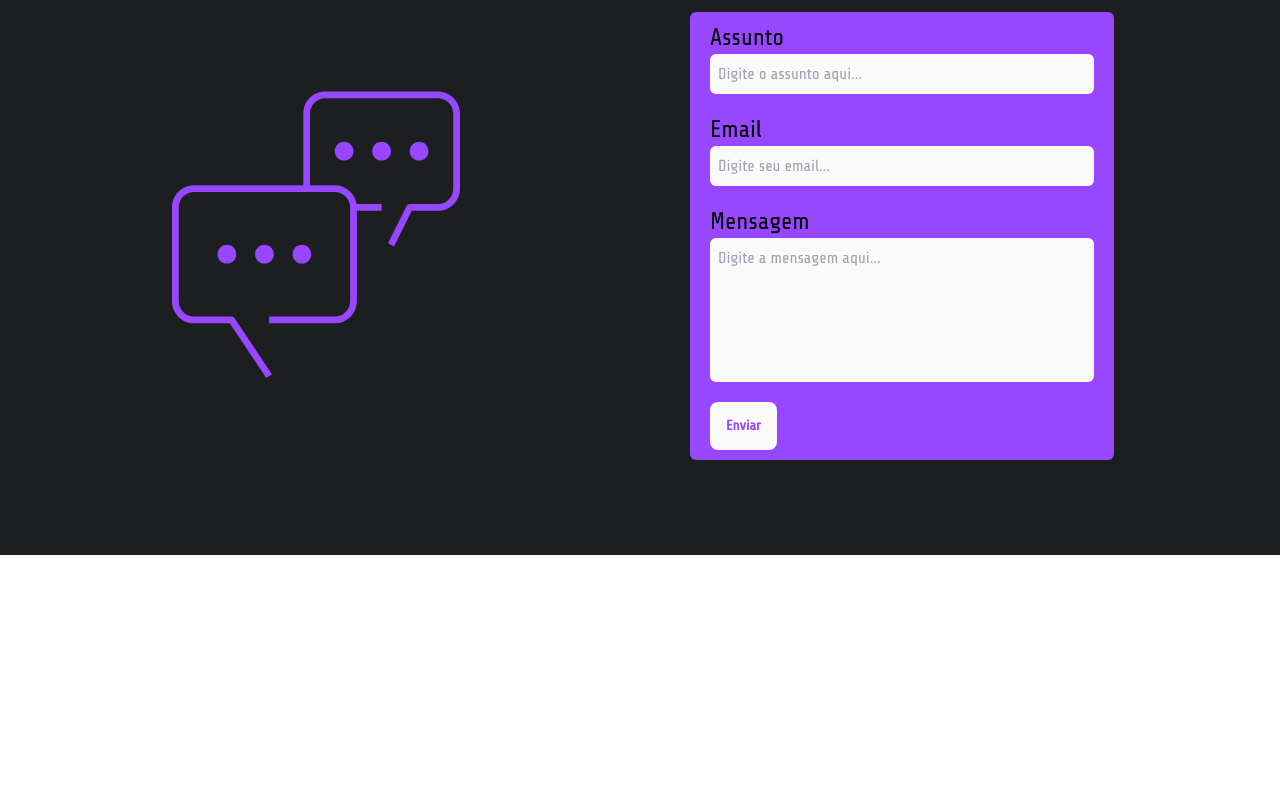
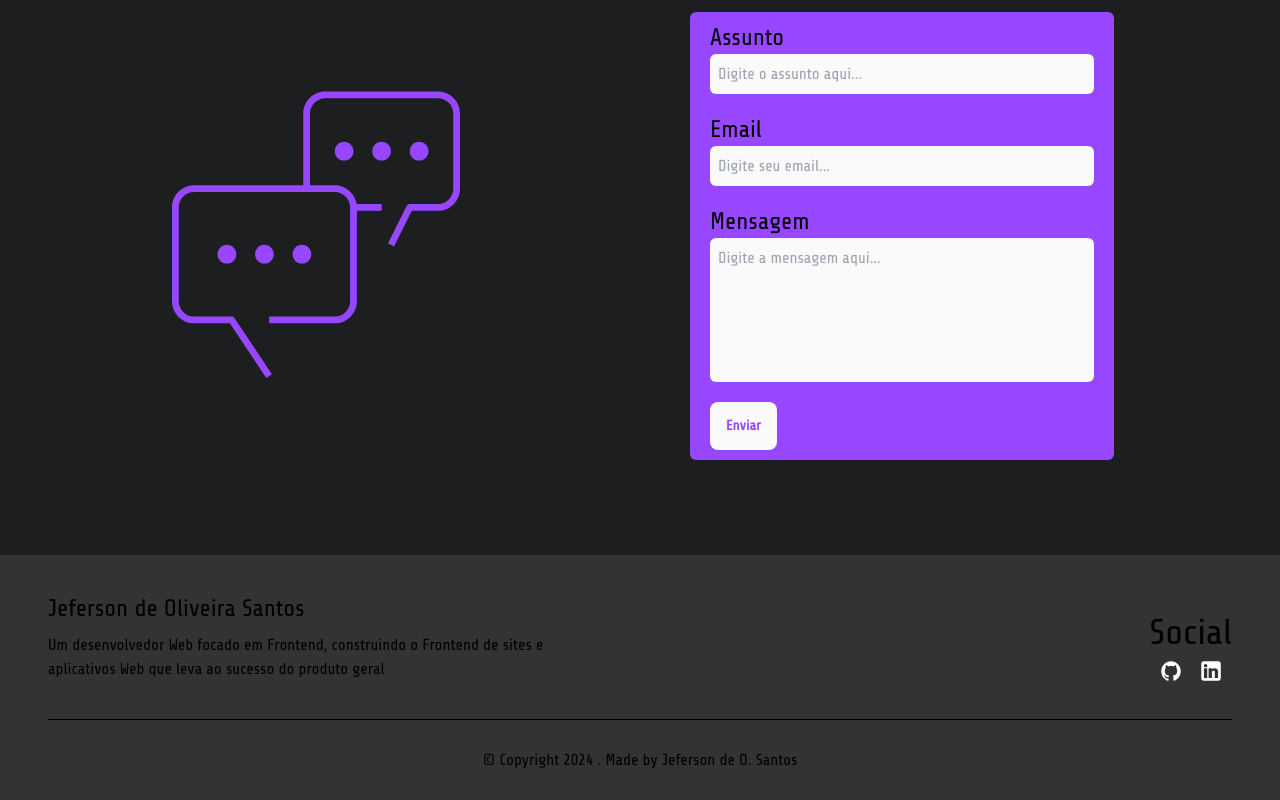
Before and after one commit to Jeffsantos3002/portifolio, a React (Vite) app: page / in a window 1280 px wide. Shown: the part 2645-3445 px from the top of the page. Before the commit the page ends 3200 px from the top, so only its background shows below. Built offline with nearby package versions, Linux system fonts and the light colour scheme.

Commit message:
feat: Cria footer do portifólio

```diff
--- a/src/App.jsx
+++ b/src/App.jsx
@@ -5,6 +5,7 @@
 import Sobre from "./sections/Sobre";
 import Projetos from "./sections/Projetos";
 import Contato from "./sections/Contato";
+import Footer from "./components/Footer";
 
 import { useInView } from 'react-intersection-observer';
 import { useState } from "react";
@@ -39,7 +40,7 @@
         <Sobre />
         <Projetos/>
         <Contato/>
-
+        <Footer/>
       </main>
     </div>
   );
--- /dev/null
+++ b/src/components/Footer.jsx
@@ -0,0 +1,72 @@
+import { useState } from "react"
+import Title from "./Title"
+
+export default function Footer(){
+
+  const [github, setGithub] = useState(false)
+  const [linkedin, setLinkedin] = useState(false)
+
+  const handleGithub = () =>{
+    setGithub(!github)
+  }
+
+  const handleLinkedin = () => {
+    setLinkedin(!linkedin)
+  }
+
+  return(
+    <footer className="px-12 bg-projetos py-7 flex flex-col divide-y">
+      <div className="flex flex-wrap justify-center md:justify-between space-y-5 sm:space-x-10 py-2.5 mb-7 ">
+        <div className="min-w-[200px] max-w-[500px] space-y-2">
+          <h1 className="text-2xl">Jeferson de Oliveira Santos</h1>
+          <p className="text-base">Um desenvolvedor Web focado em Frontend, construindo o Frontend de sites e aplicativos Web que leva ao sucesso do produto geral</p>
+        </div>
+        <div className="flex flex-col items-center justify-center">
+          <Title texto={"Social"} color={''}/>
+          <div className="flex flex-row space-x-5">
+            <a href="https://github.com/Jeffsantos3002" target="_blank"
+              className="cursor-pointer flex flex-row items-center space-x-2 "
+              onMouseEnter={handleGithub}
+              onMouseLeave={handleGithub}
+            >
+              <svg width="20" height="20" viewBox="0 0 40 41" fill="none" xmlns="http://www.w3.org/2000/svg" className="duration-3000 ease-in-out">
+                <path  d="M20 0.5C31.046 0.5 40 9.67986 40 21.0059C40 30.0639 34.276 37.7479 26.334
+                40.4619C25.32 40.6639 24.96 40.0235 24.96 39.4775C24.96 38.8015 24.984 36.5936 24.984 33.8496C24.984 31.9376 24.344 30.6897
+                23.626 30.0537C28.08 29.5457 32.76 27.8115 32.76 19.9355C32.76 17.6955 31.984 15.8676 30.7 14.4316C30.908 13.9136 31.594 11.8279
+                30.504 9.00391C30.504 9.00391 28.828 8.45444 25.01 11.1064C23.412 10.6524 21.7 10.424 20 10.416C18.3 10.424 16.59 10.6524 14.994
+                11.1064C11.172 8.45444 9.492 9.00391 9.492 9.00391C8.406 11.8279 9.092 13.9136 9.298 14.4316C8.02 15.8676 7.23801 17.6955 7.23801
+                19.9355C7.23801 27.7915 11.908 29.5523 16.35 30.0703C15.778 30.5823 15.26 31.4855 15.08 32.8115C13.94 33.3355 11.044 34.2424
+                9.25999 31.1084C9.25999 31.1084 8.202 29.1381 6.194 28.9941C6.194 28.9941 4.244 28.9682 6.058 30.2402C6.058 30.2402 7.368 30.8702
+                8.278 33.2402C8.278 33.2402 9.45201 36.9002 15.016 35.6602C15.026 37.3742 15.044 38.9895 15.044 39.4775C15.044 40.0195 14.676
+                40.6539 13.678 40.4639C5.72999 37.7539 0 30.0659 0 21.0059C0 9.67986 8.956 0.5 20 0.5Z" fill={github ? '#9747FF' : "white"}/>
+              </svg>
+
+            </a>
+
+            <a href="https://www.linkedin.com/in/jeferson-de-oliveira-santos-b149b61b7/" target="_blank"
+            className="cursor-pointer flex flex-row items-center space-x-2 "
+            onMouseEnter={handleLinkedin}
+            onMouseLeave={handleLinkedin}
+          >
+            <svg width="20" height="20" viewBox="0 0 40 41" fill="none" xmlns="http://www.w3.org/2000/svg">
+              <path d="M0 5.54492V35.4551C0 38.2783 2.22169 40.5 5.04492 40.5H34.9551C36.3369 40.5 37.6572 39.8389 38.499 38.999C39.4004
+                38.0977 40 36.9561 40 35.4551V5.54492C40 2.72169 37.7783 0.5 34.9551 0.5H5.04492C3.54394 0.5 2.40234 1.10155 1.50099
+                2.00099C0.659203 2.84277 0 4.1631 0 5.54492ZM5.40624 9.50783C5.40624 7.58596 6.96872 5.90432 8.8906 5.90432C10.8721 5.90432
+                12.4941 7.58596 12.4941 9.50783C12.4941 11.4893 10.8721 13.0518 8.8906 13.0518C6.96872 13.0518 5.40624 11.4893 5.40624
+                9.50783ZM15.0752 34.1924V15.875C15.0752 15.4541 15.4961 15.0947 15.7959 15.0947H20.9004C21.6211 15.0947 21.6211 15.9365 21.6211
+                16.4766C23.0625 15.0351 24.9248 14.6738 26.8467 14.6738C31.5322 14.6738 34.5342 16.8955 34.5342 21.8213V34.1943C34.5342 34.6152
+                34.1729 34.9746 33.8135 34.9746H28.5283C28.1074 34.9746 27.8076 34.5537 27.8076 34.1943V23.0225C27.8076 21.1602 27.2676 20.1396
+                25.165 20.1396C22.5225 20.1396 21.8613 21.8809 21.8613 24.2236V34.1943C21.8613 34.6152 21.4404 34.9746 21.0196
+                34.9746H15.794C15.4942 34.9746 15.0733 34.5537 15.0733 34.1943L15.0752 34.1924ZM5.52539 34.1924V15.875C5.52539 15.4541 5.94628
+                15.0947 6.2461 15.0947H11.4717C11.9521 15.0947 12.252 15.3945 12.252 15.875V34.1924C12.252 34.6133 11.8906 34.9727 11.4717
+                34.9727H6.2461C5.88478 34.9727 5.52539 34.5518 5.52539 34.1924Z" fill={linkedin ? '#007EBB' : "white"}/>
+            </svg>
+            </a>
+          </div>
+        </div>
+      </div>
+      <p className="w-full text-center pt-7">© Copyright 2024 . Made by Jeferson de O. Santos</p>
+
+    </footer>
+  )
+}
```
